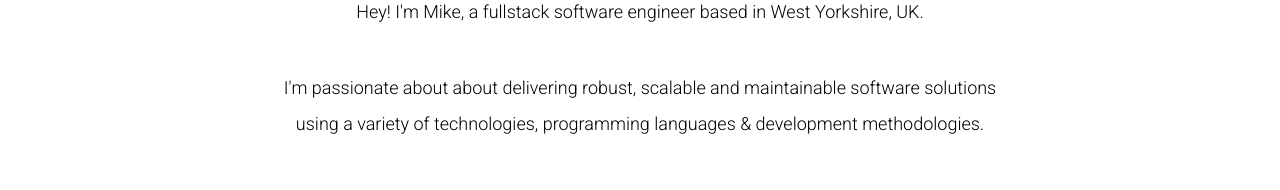
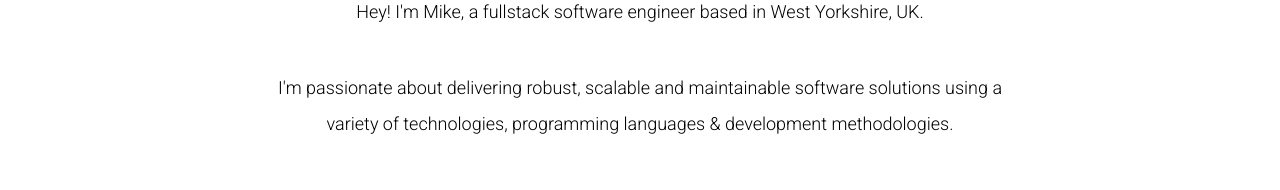
Before and after one commit to mike182uk/mdb.sh, a Next.js app: page /about in a window 1280 px wide. Shown: the part 372-562 px from the top of the page. Built offline with nearby package versions, Linux system fonts and the light colour scheme.

Commit message:
fix typo

```diff
--- a/src/app/(pages)/about/page.tsx
+++ b/src/app/(pages)/about/page.tsx
@@ -31,9 +31,9 @@ export default function AboutPage() {
         Yorkshire, UK.
       </p>
       <p>
-        I&apos;m passionate about about delivering robust, scalable and
-        maintainable software solutions using a variety of technologies,
-        programming languages & development methodologies.
+        I&apos;m passionate about delivering robust, scalable and maintainable
+        software solutions using a variety of technologies, programming
+        languages & development methodologies.
       </p>
       <p>
         I currently work for{" "}
```
